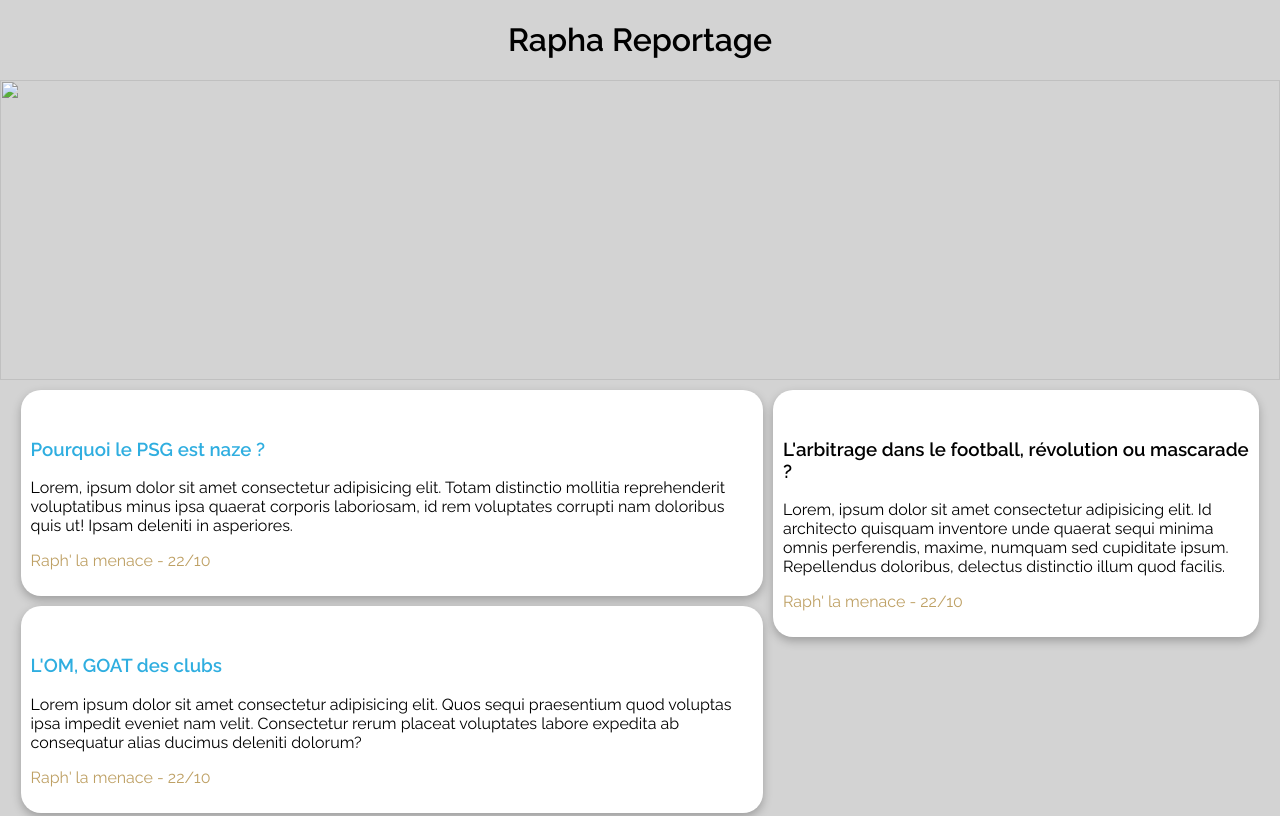
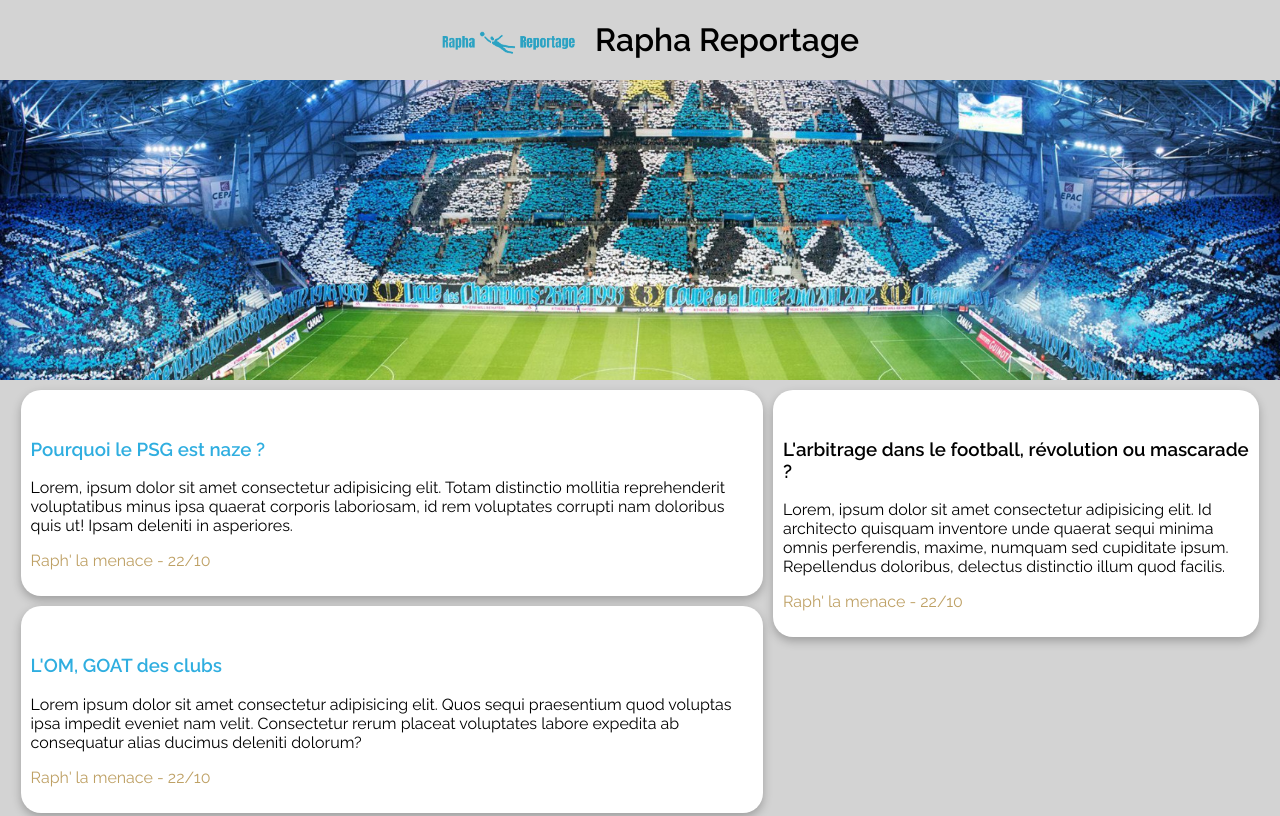
Before and after one commit to KatynOCtraining/RaphaReportage, a plain HTML site: page index.html in a window 1280 px wide. Shown: the top 816 px of the page. Drawn offline with Linux system fonts and the light colour scheme; the site is published under a folder, as on GitHub Pages, so addresses that start at the root find nothing.

Commit message:
first commit

```diff
--- a/index.html
+++ b/index.html
@@ -13,13 +13,13 @@
 
     <header>
 
-        <img src="/ressources/logo.png.png" alt="">
+        <img src="./ressources/logo.png.png" alt="">
         <h1>Rapha Reportage</h1>
 
     </header>
     <main>
         <div class="banner">
-            <img src="/ressources/om-olympique-de-marseille.jpg" alt="">
+            <img src="./ressources/om-olympique-de-marseille.jpg" alt="">
         </div>
         <div class="section_container">
         <section class="article">
```
